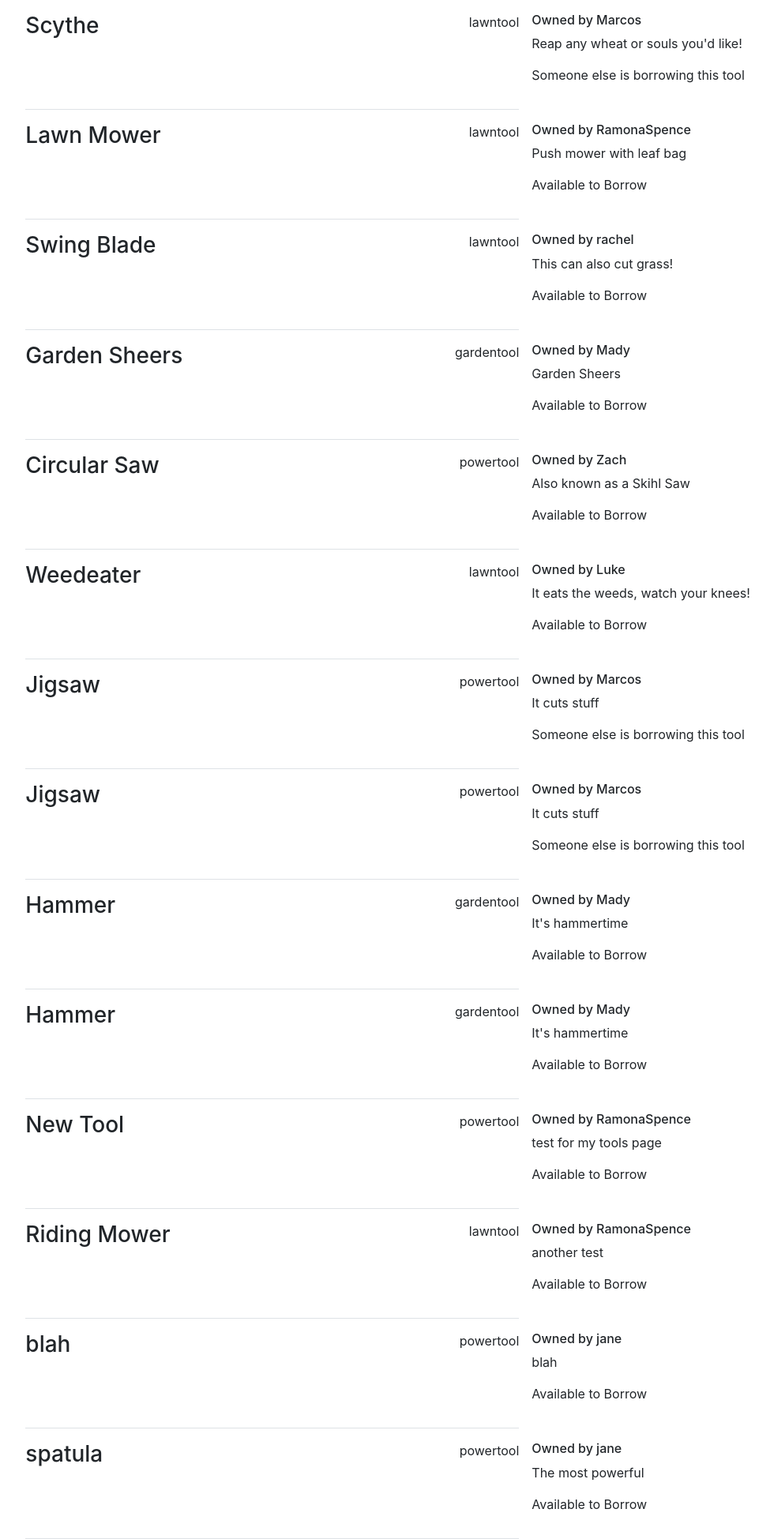
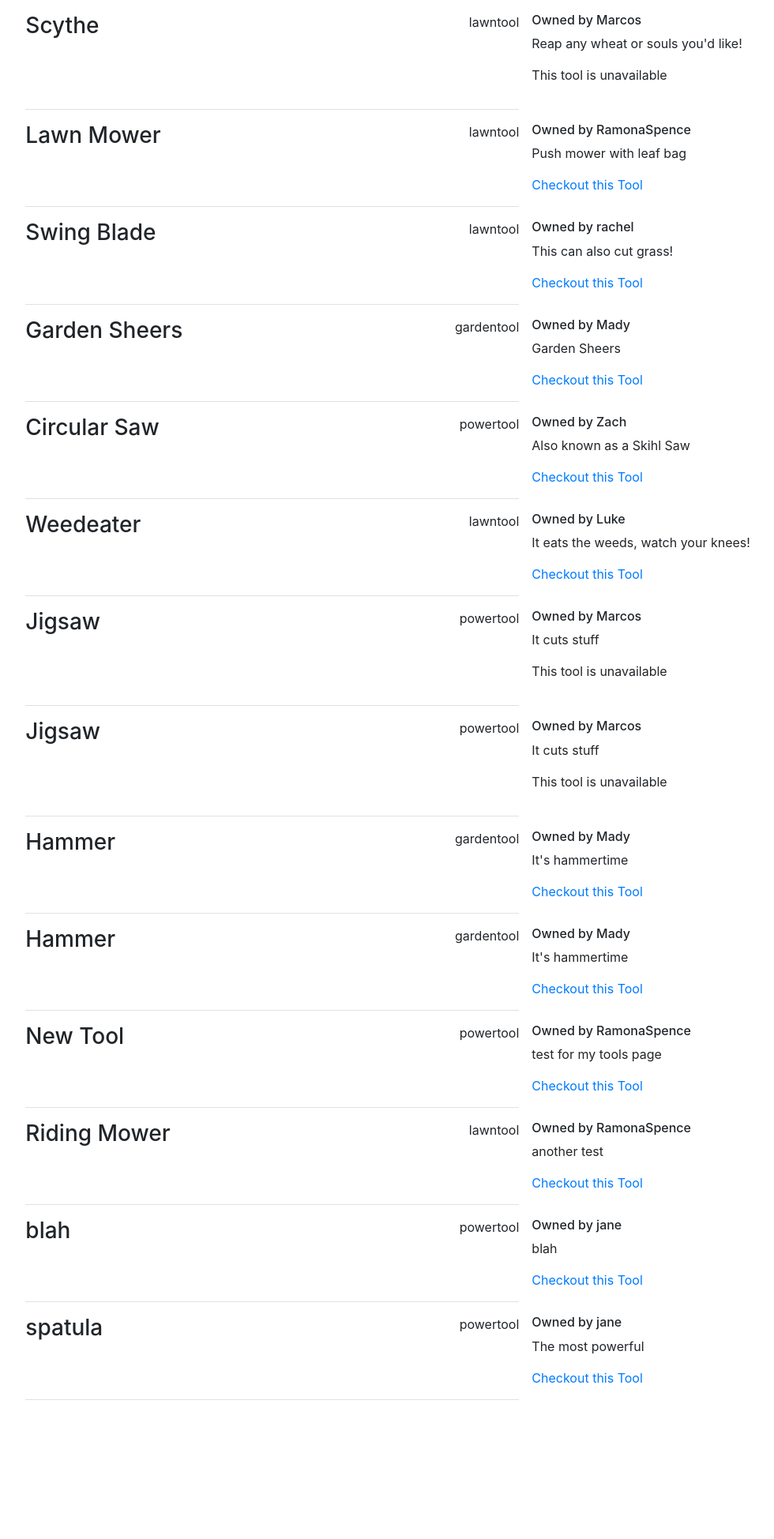
Before and after one commit to ramonaspence/7.4-hey-neighbor, a Django app: page / in a window 1280 px wide. Shown: the part 88-2037 px from the top of the page at 79% size, without its empty margins (191-1171 px from the left). After the commit the page ends 1861 px from the top, so only its background shows below. Run offline with Django 3.2, Linux system fonts and the light colour scheme; data comes from the database, SQL or seed files in the repository; both versions use the stored data as it was after the commit; some libraries are stand-ins or nearby versions.

Commit message:
I've added a link to checkout a tool, once a tool is checked out, it specifies the tool is unavailable. I need this to toggle on and off though, so I will implement a link in the else statement to 'return' tool

```diff
--- a/tools/models.py
+++ b/tools/models.py
@@ -20,6 +20,7 @@ class Tool(models.Model):
     borrowed = models.BooleanField()
     owner = models.ForeignKey(User, on_delete=models.CASCADE, null=True, blank=True)
 
+
     def __str__(self):
         return self.name
 
--- a/tools/templates/tools/tools.html
+++ b/tools/templates/tools/tools.html
@@ -13,9 +13,9 @@
       <h6>Owned by {{ tool.owner }}</h6>
       <p>{{ tool.description }}</p>
        {% if tool.borrowed is False %}
-      <p>Available to Borrow</p>
+      <a href="{% url 'tools:checkout' tool.id %}">Checkout this Tool</a>
       {% else %}
-      <p>Someone else is borrowing this tool</p>
+      <p>This tool is unavailable</p>
       {% endif %}
     </div>
   </div>
--- a/tools/urls.py
+++ b/tools/urls.py
@@ -4,6 +4,7 @@ from . import views
 app_name = 'tools'
 
 urlpatterns = [
+    path('<int:pk>/checkout/', views.CheckoutToolView.as_view(), name = 'checkout'),
     path('newtool/', views.CreateToolView.as_view(), name = 'new'),
     path('users/', views.UserView.as_view(), name = "users"),
     path('mytools/<str:selection>/', views.MyToolView.as_view(), name = "mytools"),
--- a/tools/views.py
+++ b/tools/views.py
@@ -46,6 +46,17 @@ class CreateToolView(generic.CreateView):
         form.instance.save()
         return HttpResponseRedirect(reverse_lazy('tools:list'))
 
+class CheckoutToolView(generic.UpdateView):
+    model = Tool
+    template_name = 'tools/borrow.html'
+    fields = ['borrowed']
+
+    def form_valid(self, form):
+        form.instance.borrowed = True
+        self.object = form.save()
+        form.instance.save()
+        return HttpResponseRedirect(reverse_lazy('tools:list'))
+
 
 
 
```
Also changed, not shown: tools/templates/tools/borrow.html (added, +7 -0 lines), db.sqlite3.
